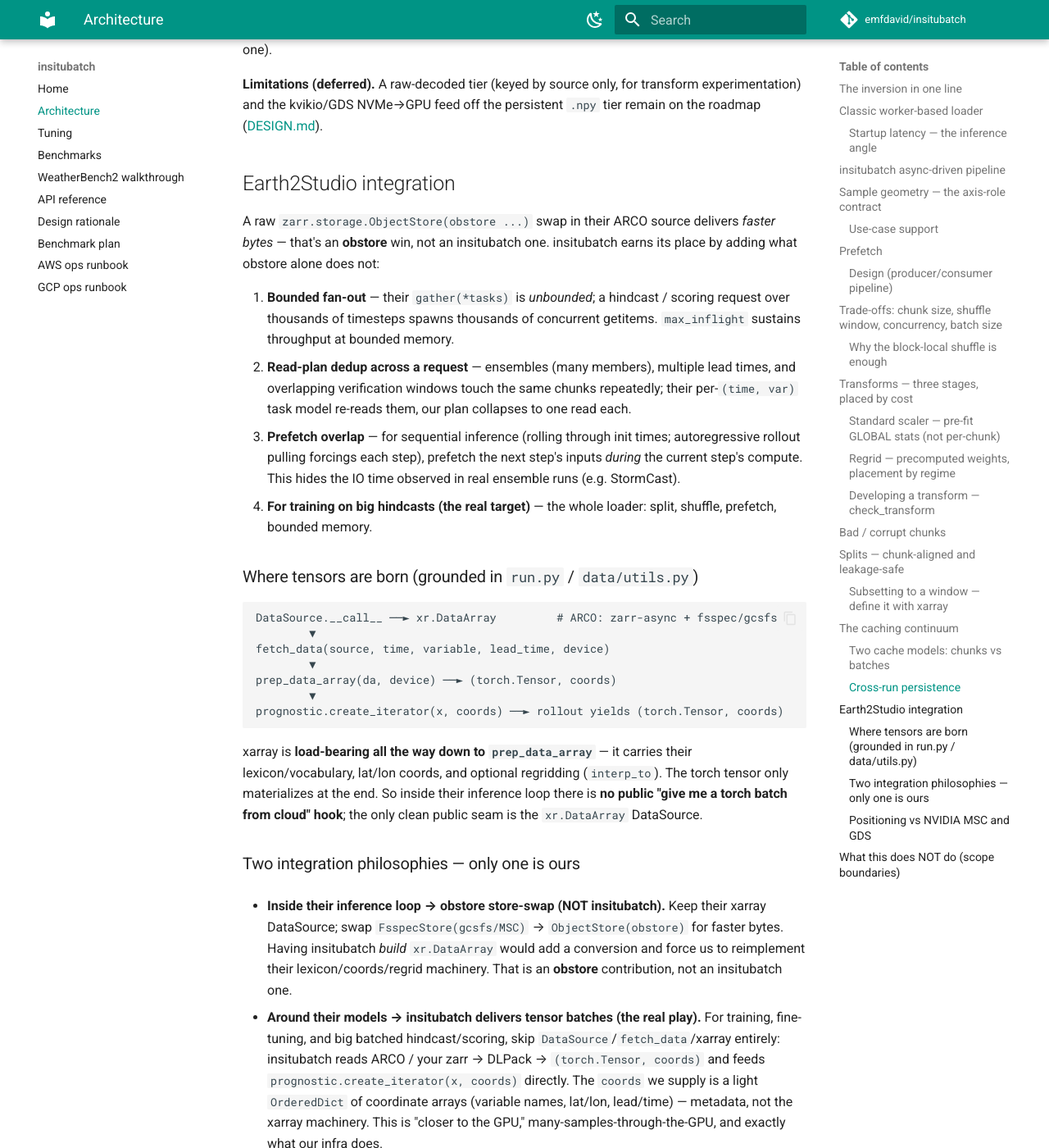
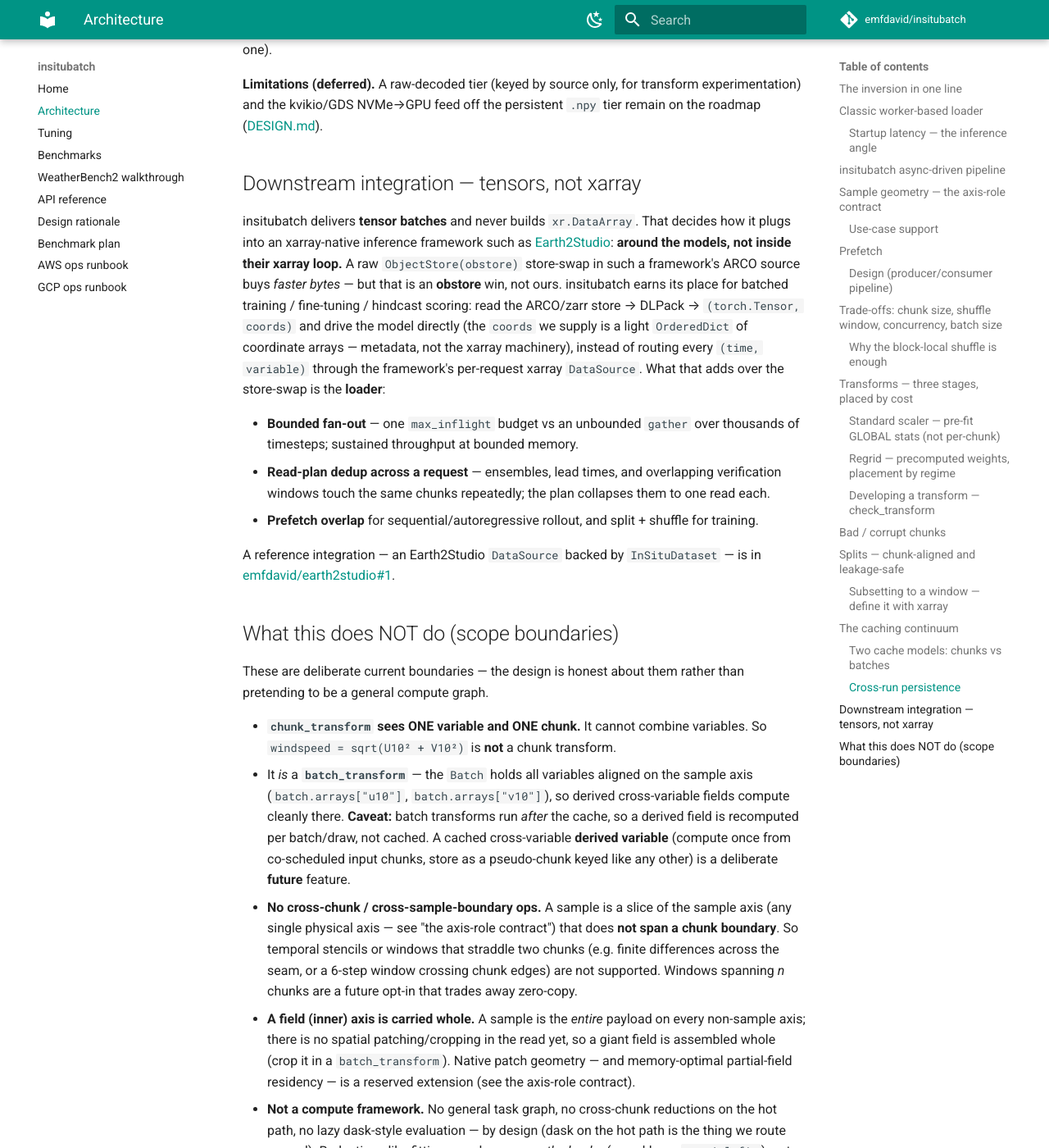
Before and after one commit to emfdavid/insitubatch, an MkDocs documentation site: the page built from docs/architecture.md, in a window 1280 px wide and 1400 px high, scrolled down 17826 px. Shown: the whole window at 82% size. Built offline with MkDocs 1.6.1 and Material for MkDocs 9.7.7, drawn with Linux system fonts in a browser that asks for light colours; comment, search, counter and statistics services are not loaded; some of the changed text lies outside the part shown.

Commit message:
docs: v0.1.0 bump + changelog + cross-domain framing + trim E2S/stale claims
- pyproject + uv.lock: 0.0.3 -> 0.1.0; CHANGELOG 0.1.0 entry (arbitrary sample
  axis, per-variable chunking, microscopy example, public API surface, advection
  GPU bench, geometry docs).
- README + index: state domain-generality up front (weather / OME-NGFF microscopy
  with a runnable example / radio-astronomy mapping); switch the code samples to the
  public top-level imports (InSituDataset + adapters), matching the exposed surface.
- architecture: fix the stale "variables must share chunk size" claim — variables
  share the sample-axis *length* but may chunk it differently (per-variable chunking
  shipped; raw Z-chunk 1 + mask Z-chunk 30 now supported, not "not yet").
- architecture: trim the 75-line Earth2Studio section to a principle-level
  "Downstream integration — tensors, not xarray" subsection. Drop the internals
  walkthrough (couples to their code) and the MSC/GDS positioning (self-flagged
  unvetted). Link the reference integration: emfdavid/earth2studio#1.

Co-Authored-By: Claude Opus 4.8 <noreply@anthropic.com>

````diff
--- a/docs/architecture.md
+++ b/docs/architecture.md
@@ -1,8 +1,8 @@
 # Architecture: loaders, parallelism, and prefetch
 
 This doc contrasts the classic worker-based data loader with insitubatch's
-async-driven engine, then specifies the prefetch pipeline and the Earth2Studio
-integration surfaces. For the why behind the project see
+async-driven engine, then specifies the prefetch pipeline, the sample-geometry contract, and
+how downstream frameworks integrate. For the why behind the project see
 [DESIGN.md](https://github.com/emfdavid/insitubatch/blob/main/DESIGN.md).
 
 ## The inversion in one line
@@ -704,81 +704,27 @@ experimentation) and the kvikio/GDS NVMe→GPU feed off the persistent `.npy` ti
 on the roadmap
 ([DESIGN.md](https://github.com/emfdavid/insitubatch/blob/main/DESIGN.md)).
 
-## Earth2Studio integration
+## Downstream integration — tensors, not xarray
 
-A raw `zarr.storage.ObjectStore(obstore ...)` swap in their ARCO source delivers
-*faster bytes* — that's an **obstore** win, not an insitubatch one. insitubatch
-earns its place by adding what obstore alone does not:
+insitubatch delivers **tensor batches** and never builds `xr.DataArray`. That decides how it
+plugs into an xarray-native inference framework such as
+[Earth2Studio](https://github.com/NVIDIA/earth2studio): **around the models, not inside their
+xarray loop.** A raw `ObjectStore(obstore)` store-swap in such a framework's ARCO source buys
+*faster bytes* — but that is an **obstore** win, not ours. insitubatch earns its place for
+batched training / fine-tuning / hindcast scoring: read the ARCO/zarr store → DLPack →
+`(torch.Tensor, coords)` and drive the model directly (the `coords` we supply is a light
+`OrderedDict` of coordinate arrays — metadata, not the xarray machinery), instead of routing
+every `(time, variable)` through the framework's per-request xarray `DataSource`. What that
+adds over the store-swap is the **loader**:
 
-1. **Bounded fan-out** — their `gather(*tasks)` is *unbounded*; a hindcast /
-   scoring request over thousands of timesteps spawns thousands of concurrent
-   getitems. `max_inflight` sustains throughput at bounded memory.
-2. **Read-plan dedup across a request** — ensembles (many members), multiple lead
-   times, and overlapping verification windows touch the same chunks repeatedly;
-   their per-`(time, var)` task model re-reads them, our plan collapses to one
-   read each.
-3. **Prefetch overlap** — for sequential inference (rolling through init times;
-   autoregressive rollout pulling forcings each step), prefetch the next step's
-   inputs *during* the current step's compute. This hides the IO time observed in
-   real ensemble runs (e.g. StormCast).
-4. **For training on big hindcasts (the real target)** — the whole loader: split,
-   shuffle, prefetch, bounded memory.
+- **Bounded fan-out** — one `max_inflight` budget vs an unbounded `gather` over thousands of
+  timesteps; sustained throughput at bounded memory.
+- **Read-plan dedup across a request** — ensembles, lead times, and overlapping verification
+  windows touch the same chunks repeatedly; the plan collapses them to one read each.
+- **Prefetch overlap** for sequential/autoregressive rollout, and split + shuffle for training.
 
-### Where tensors are born (grounded in `run.py` / `data/utils.py`)
-
-```
-DataSource.__call__ ──► xr.DataArray         # ARCO: zarr-async + fsspec/gcsfs
-        ▼
-fetch_data(source, time, variable, lead_time, device)
-        ▼
-prep_data_array(da, device) ──► (torch.Tensor, coords)
-        ▼
-prognostic.create_iterator(x, coords) ──► rollout yields (torch.Tensor, coords)
-```
-
-xarray is **load-bearing all the way down to `prep_data_array`** — it carries
-their lexicon/vocabulary, lat/lon coords, and optional regridding (`interp_to`).
-The torch tensor only materializes at the end. So inside their inference loop
-there is **no public "give me a torch batch from cloud" hook**; the only clean
-public seam is the `xr.DataArray` DataSource.
-
-### Two integration philosophies — only one is ours
-
-- **Inside their inference loop → obstore store-swap (NOT insitubatch).** Keep
-  their xarray DataSource; swap `FsspecStore(gcsfs/MSC)` → `ObjectStore(obstore)`
-  for faster bytes. Having insitubatch *build* `xr.DataArray` would add a
-  conversion and force us to reimplement their lexicon/coords/regrid machinery.
-  That is an **obstore** contribution, not an insitubatch one.
-
-- **Around their models → insitubatch delivers tensor batches (the real play).**
-  For training, fine-tuning, and big batched hindcast/scoring, skip
-  `DataSource`/`fetch_data`/xarray entirely: insitubatch reads ARCO / your zarr →
-  DLPack → `(torch.Tensor, coords)` and feeds `prognostic.create_iterator(x,
-  coords)` directly. The `coords` we supply is a light `OrderedDict` of
-  coordinate arrays (variable names, lat/lon, lead/time) — metadata, not the
-  xarray machinery. This is "closer to the GPU," many-samples-through-the-GPU, and
-  exactly what our infra does.
-
-> insitubatch never builds xarray. Stay-in-their-loop = obstore store-swap;
-> batched workloads = insitubatch drives their *model* with tensor batches.
-
-(Tell: `fetch_data(legacy=False)` already returns a **cupy-backed** `xr.DataArray`
-for CUDA — NVIDIA themselves reaching for GPU-resident arrays. A fully
-tensor-native fast path in E2S is conceivable later, but it is a larger change to
-their framework, and out of scope today.)
-
-### Positioning vs NVIDIA MSC and GDS
-
-- **MSC (Multi-Storage Client)** is an `fsspec` client (integrates with
-  Zarr/Xarray via `msc://`). Its value is multi-backend access + caching (incl.
-  local NVMe) + observability — not a faster cold-read primitive. Because it
-  routes through fsspec, obstore can still beat it on **cold raw-read
-  throughput**. MSC shines with big infra + a warm NVMe cache; insitubatch's
-  niche is **cold-cache / streaming / commodity-infra / bounded-memory**.
-- **GDS (GPUDirect Storage / cuFile)** is a separate path — direct DMA from
-  NVMe/NVMe-oF into GPU memory. No evidence MSC uses GDS. GDS is where our
-  **Phase 2 kvikio path** lives — a GPU-direct route MSC doesn't natively
-  provide. (From docs, not MSC source — confirm before using in a public claim.)
+A reference integration — an Earth2Studio `DataSource` backed by `InSituDataset` — is in
+[emfdavid/earth2studio#1](https://github.com/emfdavid/earth2studio/pull/1).
 
 ## What this does NOT do (scope boundaries)
 
@@ -812,13 +758,13 @@ pretending to be a general compute graph.
 - **Shuffle is approximate**, not global — chunk permutation + shuffle-block
   (`block_chunks` is the quality↔memory knob). Exact global shuffle is
   incompatible with chunk-aligned, low-copy reads.
-- **Variables must share the sample-axis length and chunk size** — an enforced
-  invariant; `InSituDataset` raises `ValueError` otherwise. The draw order and gather
-  use one chunk size for all variables, so pairing e.g. an OME-NGFF raw array
-  (Z-chunk 1) with its label mask (Z-chunk 30) is **not yet supported**; lifting the
-  shared-chunk-size half to per-variable chunkings is the next increment. (Which
-  *physical* axis is the sample axis is now free per the axis-role contract; only the
-  chunk *size* along it must currently match.)
+- **Variables must share the sample-axis *length*** — an enforced invariant;
+  `InSituDataset` raises `ValueError` otherwise (samples are paired row-for-row across
+  variables). They **may** chunk that axis *differently*: the manifest defines a reference
+  anchor grid and each variable maps global anchors onto its own chunk grid, so an OME-NGFF
+  raw array (Z-chunk 1) pairs with its label mask (Z-chunk 30) with no reshard. Which
+  *physical* axis is the sample axis is also free (the axis-role contract) — only the
+  *length* along it must match.
 
 Rule of thumb: **per-variable, per-chunk, deterministic → chunk stage (cacheable).
 Cross-variable or per-sample-random → batch stage (not cached). Cross-chunk →
--- a/pyproject.toml
+++ b/pyproject.toml
@@ -1,6 +1,6 @@
 [project]
 name = "insitubatch"
-version = "0.0.3"
+version = "0.1.0"
 description = "Train in place on n-dimensional cloud tensors: the data-loader orchestration layer on top of solved async IO (obstore / zarr v3 / icechunk)."
 readme = "README.md"
 license = "MIT"
````
Also changed, not shown: CHANGELOG.md (+30 -0 lines), README.md (+10 -4 lines), docs/index.md (+15 -3 lines), 1 other file.
